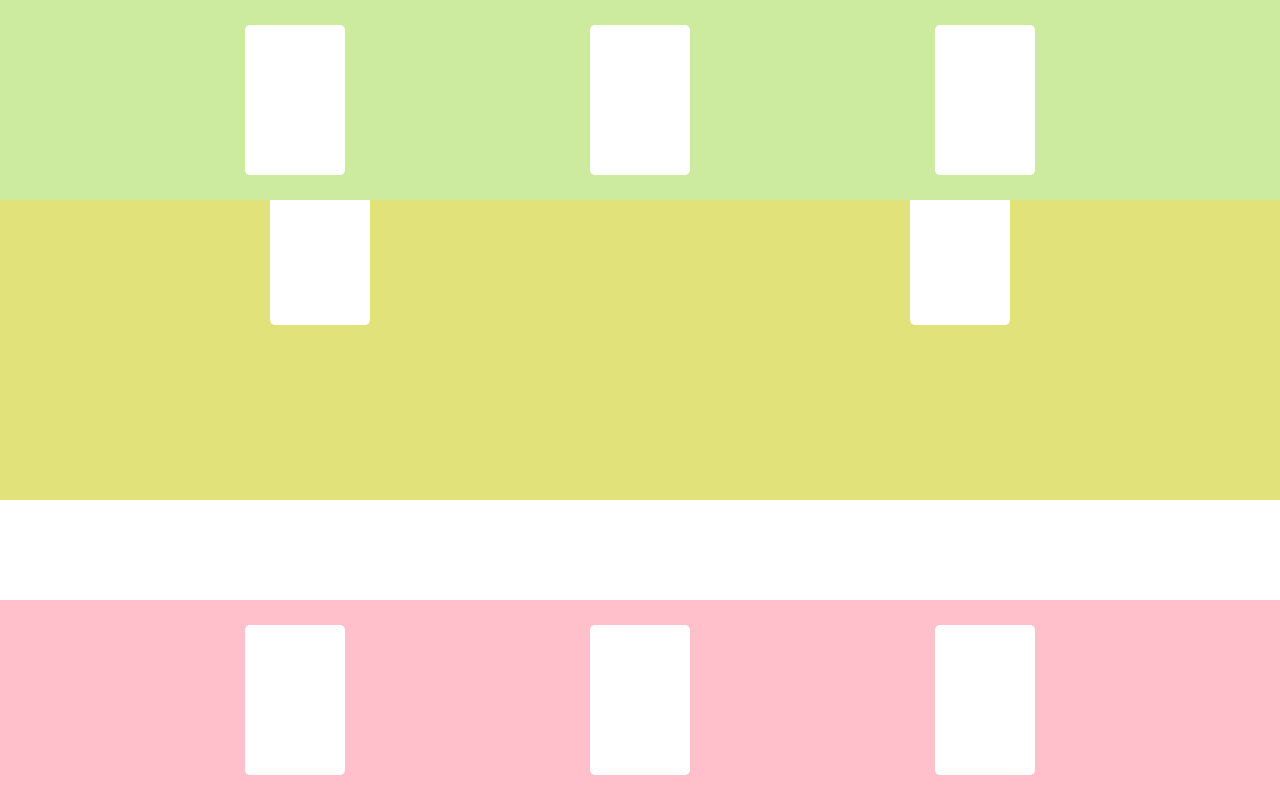
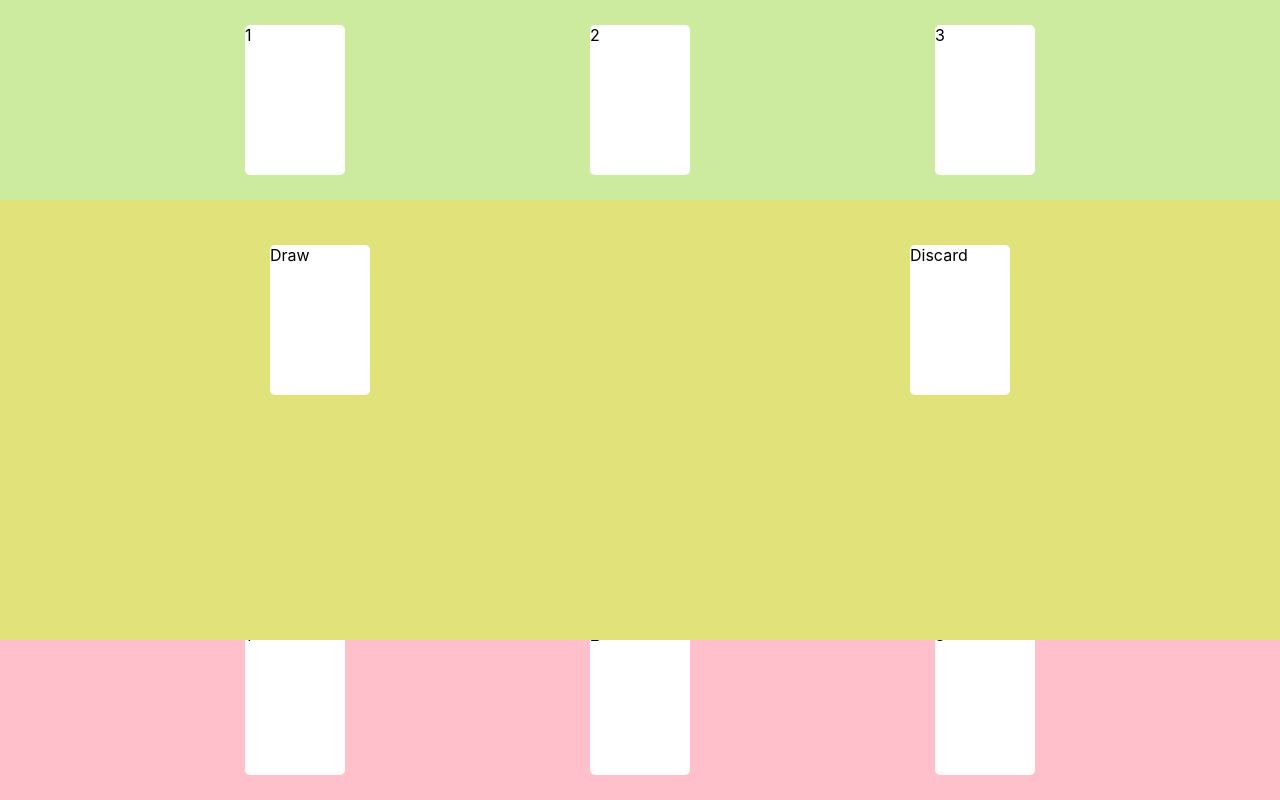
Before and after one commit to wsvoboda/SH_Palace, a React (Create React App) app in the folder shithead/: page / in a window 1280 px wide. Built offline with nearby package versions, Linux system fonts and the light colour scheme.

Commit message:
small styling changes before doing dragability

```diff
--- a/shithead/src/App.css
+++ b/shithead/src/App.css
@@ -120,7 +120,7 @@ body {
 }
 .draw-and-discard {
   background-color: rgb(226, 226, 123);
-  height: 500px;
+  height: 80%;
   width: 100%;
   position: absolute;
   margin: auto;
--- a/shithead/src/components/GameBoard.jsx
+++ b/shithead/src/components/GameBoard.jsx
@@ -119,18 +119,18 @@ export default function GameBoard() {
             <div class="player-deck deck"></div>
             <div class="player-card-slot card-slot"></div>  */}
             <div className="player-1-home-cards">
-                <div className="player1-card"></div>
-                <div className="player1-card"></div>
-                <div className="player1-card"></div>
+                <div className="player1-card">1</div>
+                <div className="player1-card">2</div>
+                <div className="player1-card">3</div>
             </div>
             <div className="draw-and-discard">
-                <div className="draw-pile"></div>
-                <div className="discard"></div>
+                <div className="draw-pile">Draw</div>
+                <div className="discard">Discard</div>
             </div>
             <div className="player-2-home-cards">
-                <div className="player2-card"></div>
-                <div className="player2-card"></div>
-                <div className="player2-card"></div>
+                <div className="player2-card">1</div>
+                <div className="player2-card">2</div>
+                <div className="player2-card">3</div>
             </div>
         </div>
     )
```
